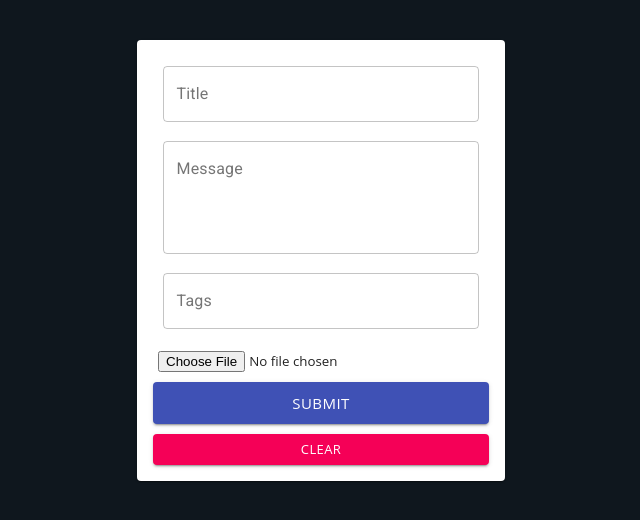
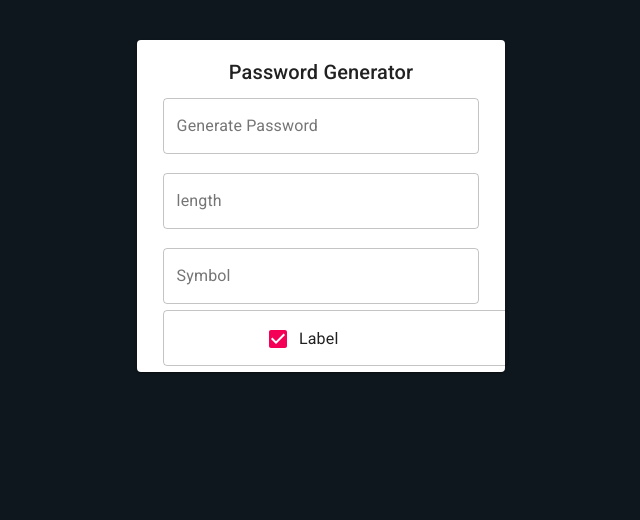
Before and after one commit to anna-sahradyan/password-generator, a React (Create React App) app: page / in a window 1280 px wide. Shown: the top 520 px of the page, without its empty margins (319-959 px from the left). Built offline with nearby package versions, Linux system fonts and the light colour scheme.

Commit message:
change form

```diff
--- a/src/components/Home/Main.jsx
+++ b/src/components/Home/Main.jsx
@@ -1,12 +1,15 @@
 import React from 'react';
-import {Button, Paper, TextField, Typography} from "@material-ui/core";
 import useStyles from "./mainStyle";
-import FileBase from "react-file-base64";
+import {styled} from '@mui/material/styles';
+import {Button, Checkbox, FormControlLabel, FormGroup, Grid, Paper, TextField, Typography} from "@material-ui/core";
+
 const Main = () => {
     const classes = useStyles();
     const handelSubmit = () => {
 
     }
+
+    const label = {inputProps: {'aria-label': 'Checkbox demo'}};
     return (
         <>
             <Paper className={classes.paper}>
@@ -16,67 +19,54 @@ const Main = () => {
                     className={`${classes.form} ${classes.root}`}
                     onSubmit={handelSubmit}
                 >
-                    <Typography variant={"h6"}>
+                    <Typography variant={"h6"} style={{margin: "auto"}}>
                         {/*{currentId ? "Editing" : "Creating"} a Memory*/}
+                        Password Generator
                     </Typography>
                     <TextField
-                        name={"title"}
+                        name={"passwordGenerate"}
                         variant={"outlined"}
-                        label={"Title"}
+                        type="text"
+                        label={"Generate Password"}
                         fullWidth
-                        value={""}
-                        // onChange={(e) => setPostData({...postData, title: e.target.value})}
-                    />{" "}
+                        // value={""}
+                    />
                     <TextField
-                        name={"message"}
+                        name={"number"}
                         variant={"outlined"}
-                        label={"Message"}
+                        type="number"
+                        label={"length"}
                         fullWidth
-                        multiline
-                        minRows={4}
-                        value={""}
-                        // onChange={(e) =>
-                        //     setPostData({...postData, message: e.target.value})
-                        // }
-                    />{" "}
+                        // value={""}
+
+
+                    />
                     <TextField
-                        name={"tags"}
+                        name={"symbol"}
                         variant={"outlined"}
-                        label={"Tags"}
+                        type="text"
+                        label={"Symbol"}
                         fullWidth
-                        value={""}
-                        // onChange={(e) =>
-                        //     setPostData({...postData, tags: e.target.value.split(",")})
-                        // }
+                        // value={""}
+
                     />
-                    <div className={classes.fileInput}>
-                        <FileBase
-                            type={"file"}
-                            multiple={false}
-                            // onDone={({base64}) =>
-                            //     setPostData({...postData, selectedFile: base64})
-                            // }
-                        />
+                    <div>
+                        <FormGroup>
+                            <FormControlLabel control={<Checkbox defaultChecked />} label="Label"style={{position:"relative",top:"4px",left:"115px"}} />
+                            <TextField style={{position:"absolute",top:"300px",width:"346px"}}
+                                name={"symbol"}
+                                variant={"outlined"}
+                                type="text"
+                                fullWidth
+                                // value={""}
+
+                            />
+
+                        </FormGroup>
                     </div>
-                    <Button
-                        className={classes.buttonSubmit}
-                        variant={"contained"}
-                        color={"primary"}
-                        size={"large"}
-                        type={"submit"}
-                        fullWidth
-                    >
-                        Submit
-                    </Button>
-                    <Button
-                        variant={"contained"}
-                        color={"secondary"}
-                        size={"small"}
-                        // onClick={clear}
-                        fullWidth
-                    >
-                        Clear
-                    </Button>
+
+
+
                 </form>
             </Paper>
         </>
--- a/src/components/Home/mainStyle.js
+++ b/src/components/Home/mainStyle.js
@@ -1,4 +1,4 @@
-import { makeStyles } from "@material-ui/core/styles";
+import {makeStyles} from '@material-ui/core/styles';
 
 export default makeStyles((theme) => ({
     root: {
@@ -12,7 +12,6 @@ export default makeStyles((theme) => ({
     form: {
         display: "flex",
         flexWrap: "wrap",
-        justifyContent: "center",
     },
     fileInput: {
         width: "97%",
@@ -21,4 +20,6 @@ export default makeStyles((theme) => ({
     buttonSubmit: {
         marginBottom: 10,
     },
+
+
 }));
```
Also changed, not shown: src/style.js (+11 -11 lines), package.json (line endings or trailing spaces), 1 other file (tests, documents, lock files or other folders).
